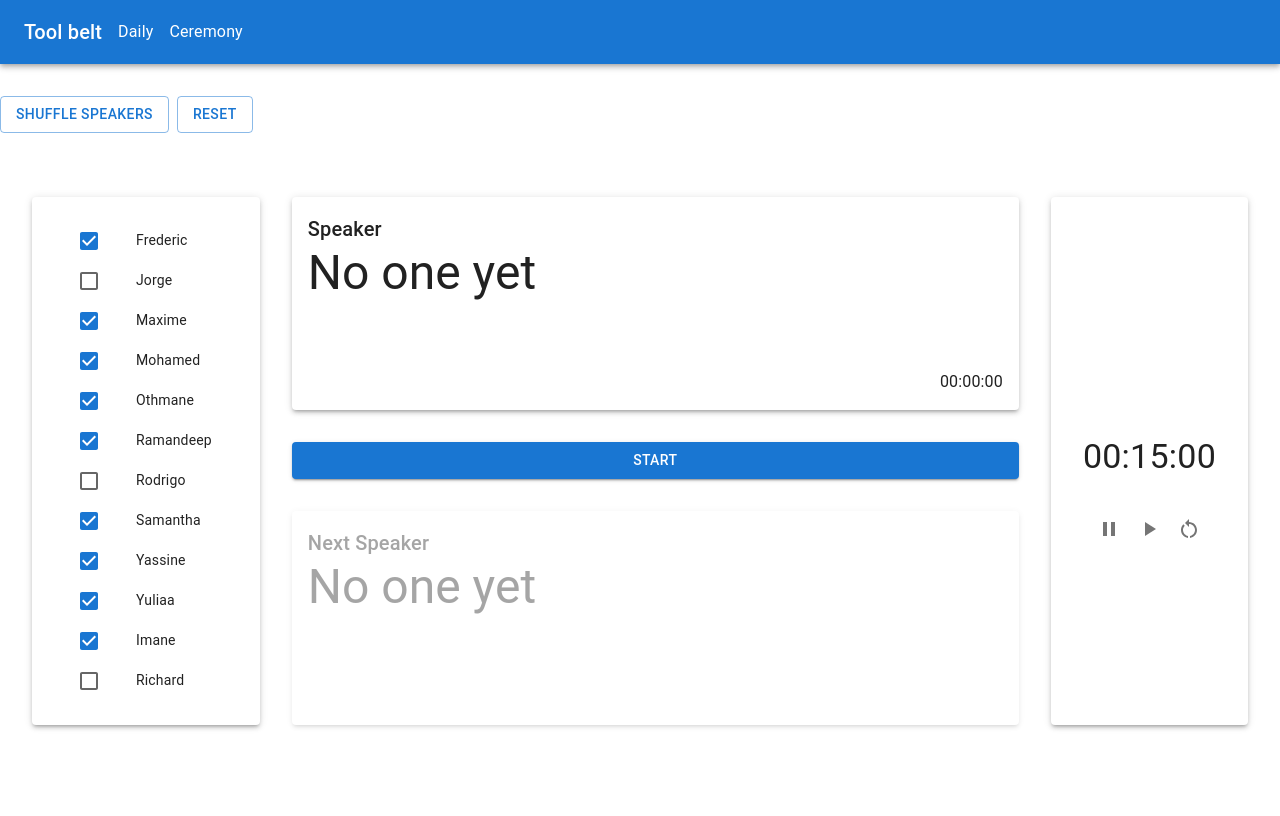
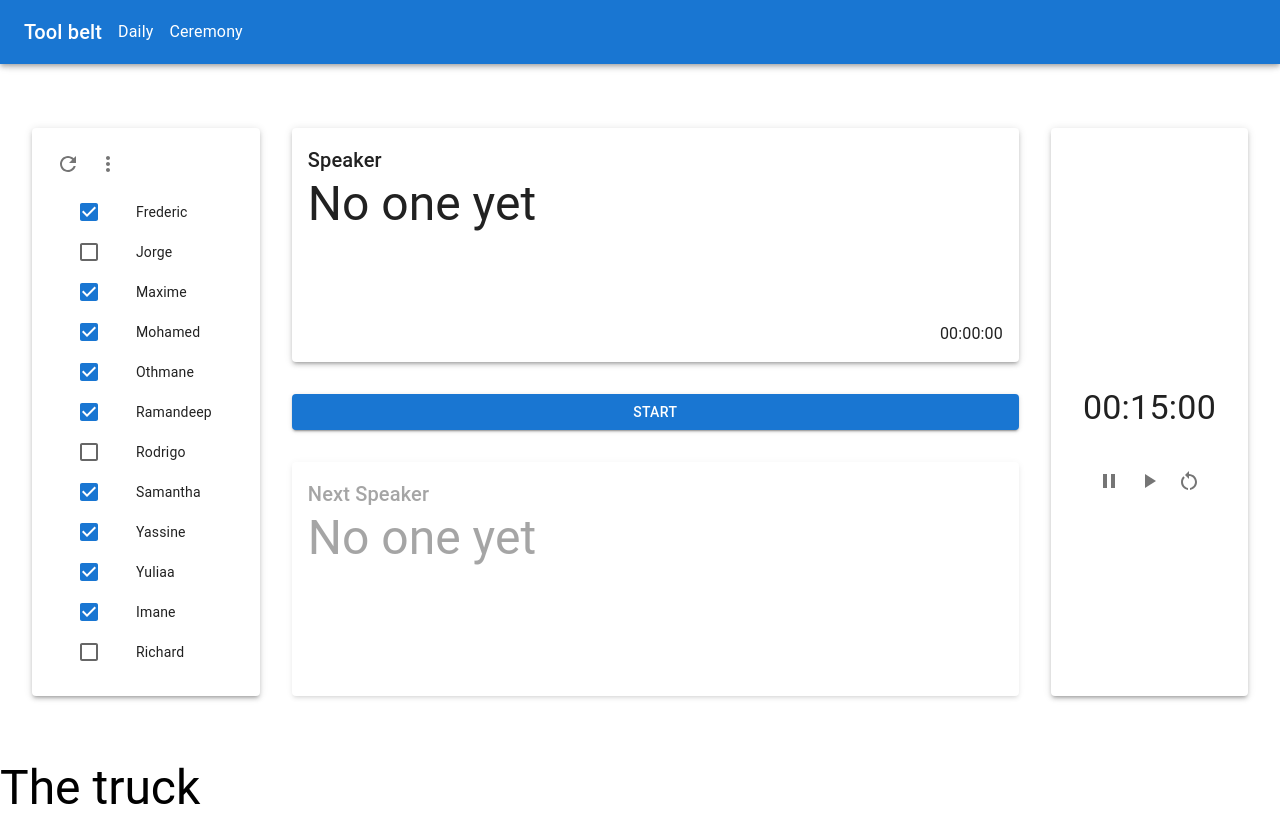
Before and after one commit to frederic-mamath/tool-belt, a React (Create React App) app: page / in a window 1280 px wide. Built offline with nearby package versions, Linux system fonts and the light colour scheme.

Commit message:
:truck: Moves actions into speakers card

```diff
--- a/src/App.tsx
+++ b/src/App.tsx
@@ -13,27 +13,57 @@ import { useEffect, useState } from "react";
 import { v4 as uuidv4 } from "uuid";
 import { shuffle } from "./services/array";
 import CountdownCard from "./components/CountdownCard";
-import Speakers from "./components/Speakers";
+import Speakers from "components/Speakers";
 
+export interface Team {
+  id: string;
+  name: string;
+}
 export interface Worker {
   id: string;
   displayName: string;
   isEnabledByDefault: boolean;
+  teams: Team[];
 }
 
 const WORKERS: Worker[] = [
-  { id: uuidv4(), displayName: "Frederic", isEnabledByDefault: true },
-  { id: uuidv4(), displayName: "Jorge", isEnabledByDefault: false },
-  { id: uuidv4(), displayName: "Maxime", isEnabledByDefault: true },
-  { id: uuidv4(), displayName: "Mohamed", isEnabledByDefault: true },
-  { id: uuidv4(), displayName: "Othmane", isEnabledByDefault: true },
-  { id: uuidv4(), displayName: "Ramandeep", isEnabledByDefault: true },
-  { id: uuidv4(), displayName: "Rodrigo", isEnabledByDefault: false },
-  { id: uuidv4(), displayName: "Samantha", isEnabledByDefault: true },
-  { id: uuidv4(), displayName: "Yassine", isEnabledByDefault: true },
-  { id: uuidv4(), displayName: "Yuliaa", isEnabledByDefault: true },
-  { id: uuidv4(), displayName: "Imane", isEnabledByDefault: true },
-  { id: uuidv4(), displayName: "Richard", isEnabledByDefault: false },
+  {
+    id: uuidv4(),
+    displayName: "Frederic",
+    isEnabledByDefault: true,
+    teams: [],
+  },
+  { id: uuidv4(), displayName: "Jorge", isEnabledByDefault: false, teams: [] },
+  { id: uuidv4(), displayName: "Maxime", isEnabledByDefault: true, teams: [] },
+  { id: uuidv4(), displayName: "Mohamed", isEnabledByDefault: true, teams: [] },
+  { id: uuidv4(), displayName: "Othmane", isEnabledByDefault: true, teams: [] },
+  {
+    id: uuidv4(),
+    displayName: "Ramandeep",
+    isEnabledByDefault: true,
+    teams: [],
+  },
+  {
+    id: uuidv4(),
+    displayName: "Rodrigo",
+    isEnabledByDefault: false,
+    teams: [],
+  },
+  {
+    id: uuidv4(),
+    displayName: "Samantha",
+    isEnabledByDefault: true,
+    teams: [],
+  },
+  { id: uuidv4(), displayName: "Yassine", isEnabledByDefault: true, teams: [] },
+  { id: uuidv4(), displayName: "Yuliaa", isEnabledByDefault: true, teams: [] },
+  { id: uuidv4(), displayName: "Imane", isEnabledByDefault: true, teams: [] },
+  {
+    id: uuidv4(),
+    displayName: "Richard",
+    isEnabledByDefault: false,
+    teams: [],
+  },
 ];
 
 const App = () => {
@@ -103,26 +133,6 @@ const App = () => {
           <Typography>Ceremony</Typography>
         </Toolbar>
       </AppBar>
-      <Stack direction="row" gap={1}>
-        <Button
-          variant="outlined"
-          onClick={() => {
-            setSpeakersOrdered(shuffle(WORKERS));
-            setCurrentSpeakerIndex(undefined);
-          }}
-        >
-          Shuffle speakers
-        </Button>
-        <Button
-          variant="outlined"
-          onClick={() => {
-            setCurrentSpeakerIndex(undefined);
-            setFilteredSpeakerIds([]);
-          }}
-        >
-          Reset
-        </Button>
-      </Stack>
       <Stack
         sx={{
           flexDirection: {
@@ -144,6 +154,14 @@ const App = () => {
           orderedSpeakers={speakersOrdered}
           excludedSpeakerIds={filteredSpeakerIds}
           onClickCheckbox={onClickToggleSpeaker}
+          onClickShuffle={() => {
+            setSpeakersOrdered(shuffle(WORKERS));
+            setCurrentSpeakerIndex(undefined);
+          }}
+          onClickCheckAll={() => {
+            setCurrentSpeakerIndex(undefined);
+            setFilteredSpeakerIds([]);
+          }}
         />
         <Stack gap={4} flex={1}>
           <Card sx={{ flex: 1, p: 2 }} elevation={3}>
@@ -190,6 +208,9 @@ const App = () => {
         </Stack>
         <CountdownCard />
       </Stack>
+      <Stack>
+        <Typography variant="h3">The truck</Typography>
+      </Stack>
     </Stack>
   );
 };
--- a/src/components/Speakers/Speakers.tsx
+++ b/src/components/Speakers/Speakers.tsx
@@ -1,25 +1,68 @@
 import {
   Card,
   Checkbox,
+  IconButton,
   List,
   ListItem,
   ListItemButton,
   ListItemIcon,
   ListItemText,
+  Menu,
+  MenuItem,
+  Stack,
+  Tooltip,
 } from "@mui/material";
+import MoreVertIcon from "@mui/icons-material/MoreVert";
+import RefreshIcon from "@mui/icons-material/Refresh";
 import { Worker } from "App";
-
+import { MouseEventHandler, useState } from "react";
 interface Props {
   orderedSpeakers: Worker[];
   excludedSpeakerIds: string[];
   onClickCheckbox: (worker: Worker) => void;
+  onClickShuffle: VoidFunction;
+  onClickCheckAll: VoidFunction;
 }
 
 const Speakers = (props: Props) => {
-  const { orderedSpeakers, excludedSpeakerIds, onClickCheckbox } = props;
+  const {
+    orderedSpeakers,
+    excludedSpeakerIds,
+    onClickCheckbox,
+    onClickShuffle,
+    onClickCheckAll,
+  } = props;
+
+  const [menuAnchor, setMenuAnchor] = useState<HTMLButtonElement | null>(null);
+
+  const onClickMore: MouseEventHandler<HTMLButtonElement> = (event) => {
+    setMenuAnchor(event.currentTarget);
+  };
+
+  const onCloseMenu = () => {
+    setMenuAnchor(null);
+  };
 
   return (
     <Card sx={{ maxWidth: 248, p: 2 }} elevation={3}>
+      <Stack direction="row">
+        <Tooltip title="Shuffle speakers">
+          <IconButton onClick={onClickShuffle}>
+            <RefreshIcon />
+          </IconButton>
+        </Tooltip>
+        <Tooltip title="More actions">
+          <IconButton onClick={onClickMore}>
+            <MoreVertIcon />
+          </IconButton>
+        </Tooltip>
+      </Stack>
+      <Menu anchorEl={menuAnchor} open={!!menuAnchor} onClose={onCloseMenu}>
+        <MenuItem onClick={onClickShuffle}>Shuffle</MenuItem>
+        <MenuItem onClick={onClickCheckAll}>Check all</MenuItem>
+        <MenuItem disabled>Uncheck all</MenuItem>
+        <MenuItem disabled>Check by role</MenuItem>
+      </Menu>
       <List>
         {orderedSpeakers.map((worker) => (
           <ListItem key={worker.id} sx={{ height: 40 }}>
```
